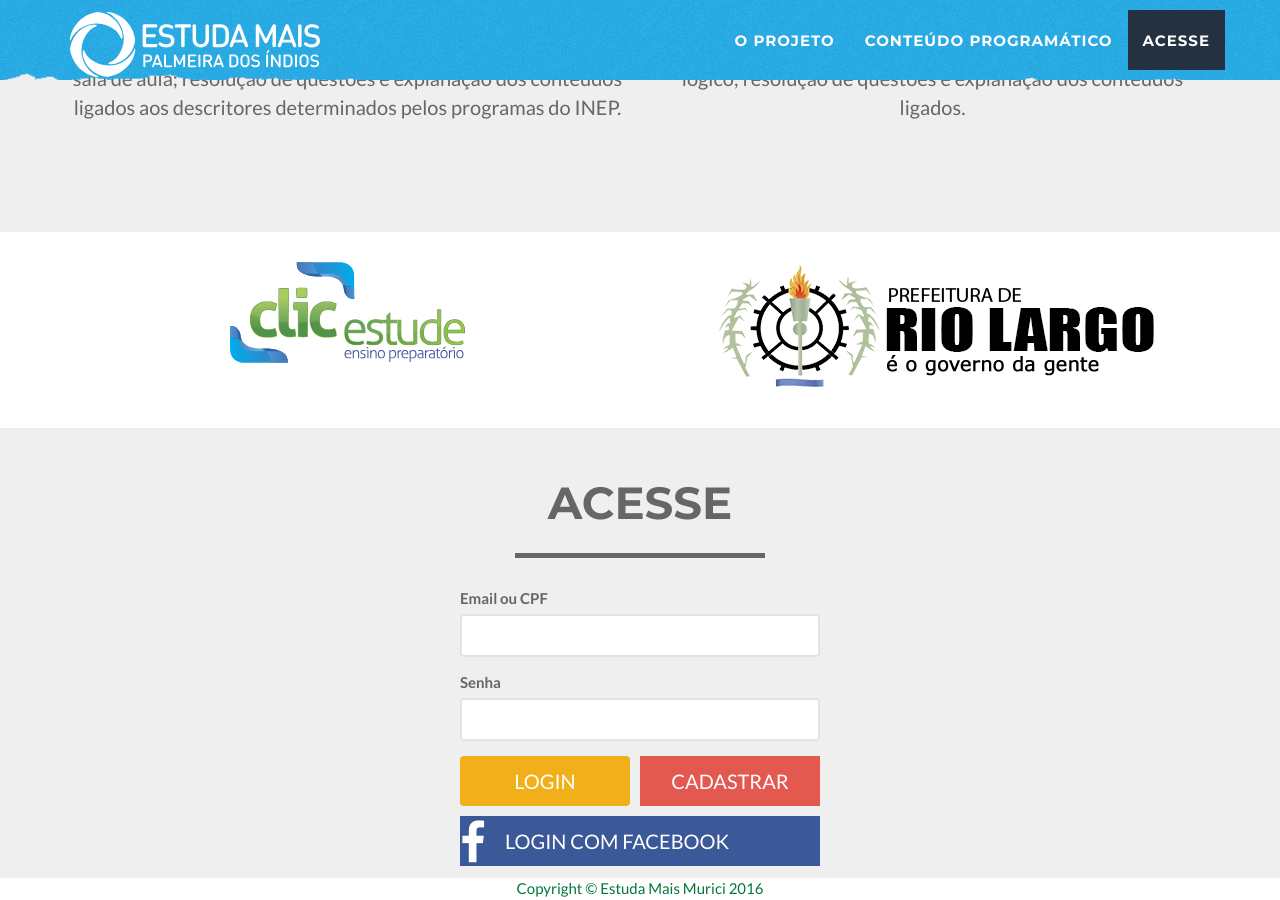
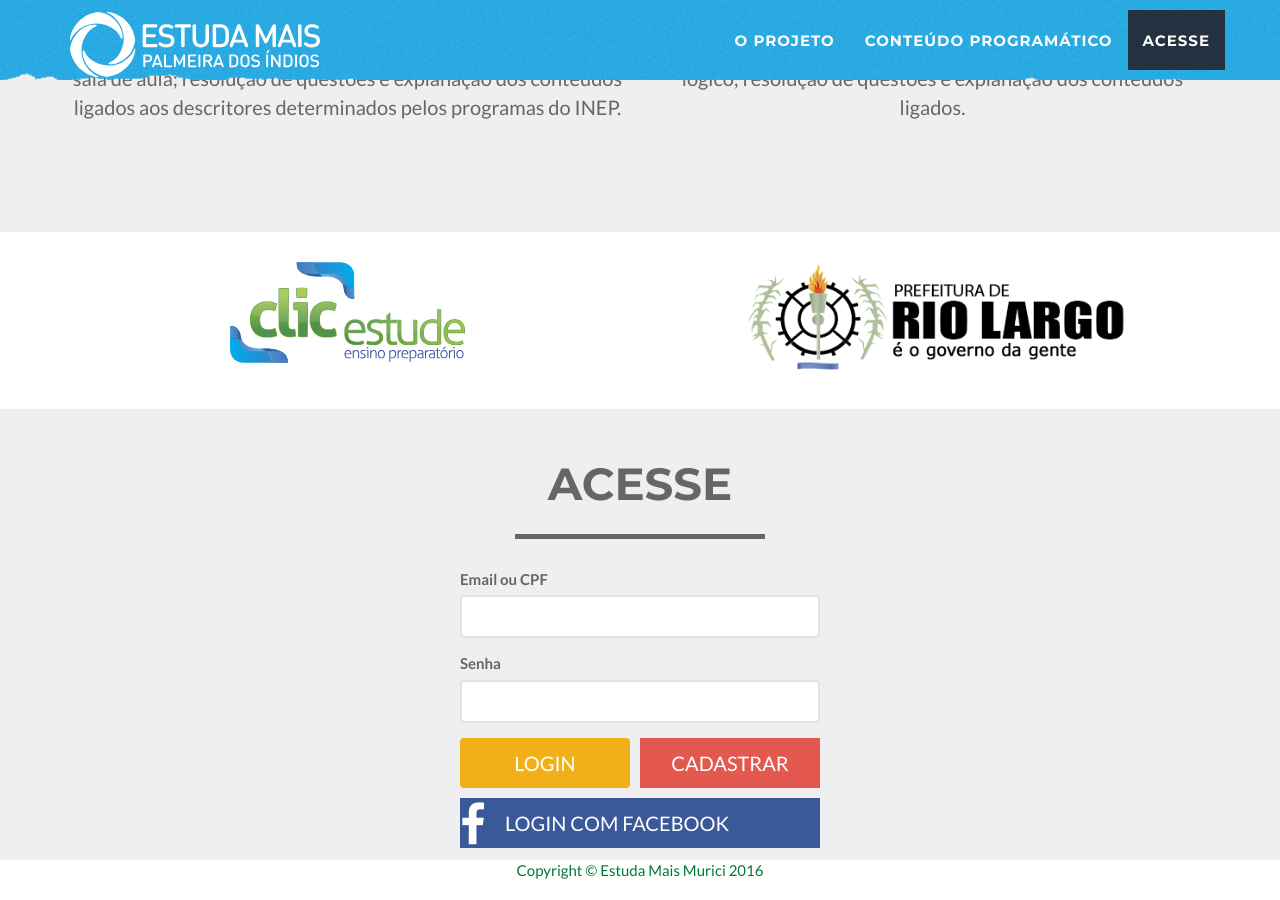
Before and after one commit to wilivro/estudamaisriolargo.com.br, a Jekyll site: the page built from index.html, in a window 1280 px wide and 900 px high, scrolled down 1252 px. Built offline with Jekyll 4.4.1, drawn with Linux system fonts in a browser that asks for light colours.

Commit message:
Update logos.html

```diff
--- a/_includes/logos.html
+++ b/_includes/logos.html
@@ -9,7 +9,7 @@
                 </div>
                 <div class="col-xs-6">
                     <div>
-                        <img style="margin: 0 auto;" class="img-responsive" src="img/riolargo-logo.png"/>
+                        <img style="margin: 0 auto; width:70%;" class="img-responsive" src="img/riolargo-logo.png"/>
                     </div>
                 </div>
             </div>
```
